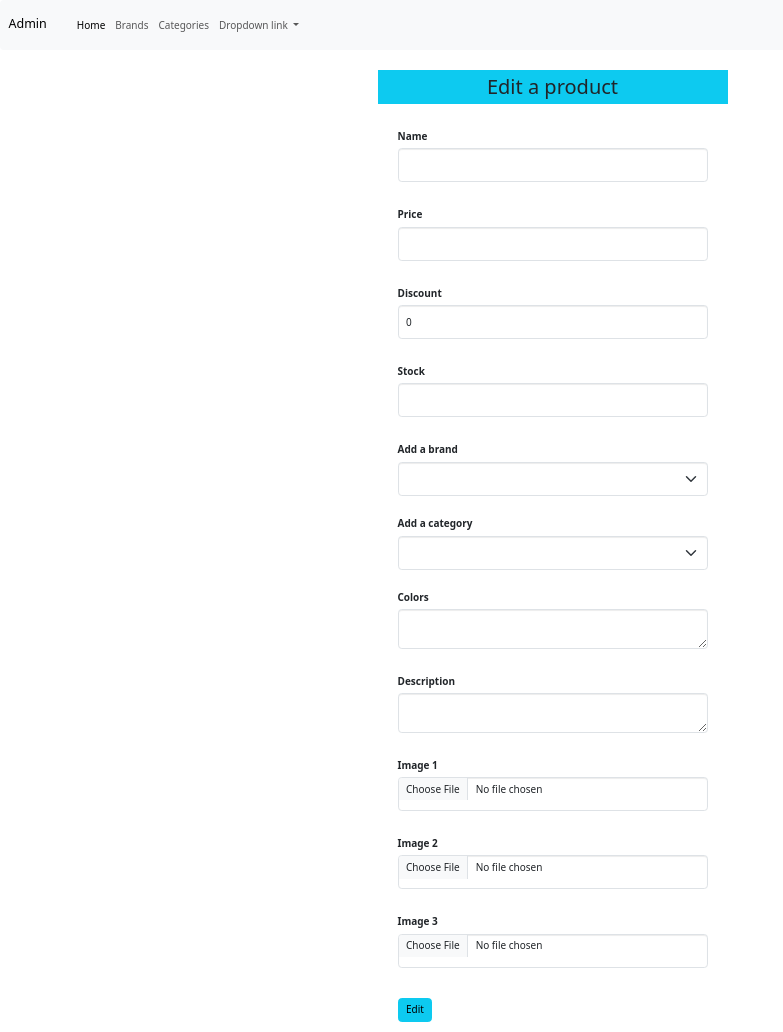
After one commit to VitaliiFedin/Flask_E-commerce, a Flask app: template app/templates/products/edit-product.html in a window 1280 px wide. The commit adds this page. Shown: the whole page, without its empty margins (0-783 px from the left). Run offline with Flask 3, Linux system fonts and the light colour scheme; the template is opened without the code that fills it: values that come from a table or form of the project are taken from there, others are empty; some libraries are stand-ins or nearby versions.

Commit message:
add edit product

```diff
--- a/app/admin/forms.py
+++ b/app/admin/forms.py
@@ -1,21 +1,21 @@
 from flask_wtf.file import FileAllowed, FileField, FileRequired
-from wtforms import Form, IntegerField, StringField, BooleanField, TextAreaField
+from wtforms import Form, IntegerField, StringField, BooleanField, TextAreaField, DecimalField
 from wtforms.validators import DataRequired, NumberRange
 from flask_wtf import FlaskForm
 
 
 class AddProductForm(FlaskForm):
     name = StringField('Name', validators=[DataRequired()])
-    price = IntegerField('Price', validators=[DataRequired(), NumberRange(min=1)])
+    price = DecimalField('Price', validators=[DataRequired(), NumberRange(min=1)])
     discount = IntegerField('Discount', default=0)
     stock = IntegerField('Stock', validators=[DataRequired()])
     description = TextAreaField('Description', validators=[DataRequired()])
     colors = TextAreaField('Colors', validators=[DataRequired()])
     image_1 = FileField('Image 1 ',
-                        validators=[FileRequired(), FileAllowed(['jpg', 'png', 'gif', 'jpeg'], message='images only')]
+                        validators=[FileAllowed(['jpg', 'png', 'gif', 'jpeg'], message='images only')]
                         )
     image_2 = FileField('Image 2 ',
-                        validators=[FileRequired(), FileAllowed(['jpg', 'png', 'gif', 'jpeg'], message='images only')]
+                        validators=[FileAllowed(['jpg', 'png', 'gif', 'jpeg'], message='images only')]
                         )
     image_3 = FileField('Image 3 ',
-                        validators=[FileRequired(), FileAllowed(['jpg', 'png', 'gif', 'jpeg'], message='images only')])
+                        validators=[FileAllowed(['jpg', 'png', 'gif', 'jpeg'], message='images only')])
--- /dev/null
+++ b/app/templates/products/edit-product.html
@@ -0,0 +1,50 @@
+{% extends 'base.html' %}
+{% from "_formhelpers.html" import render_field %}
+
+{% block content %}
+
+{% include '_messages.html' %}
+    <div class="container">
+        <div class="product-container">
+            <h2 class="text-center bg-info p-2">Edit a product</h2>
+            <form action="" method="post" enctype="multipart/form-data">
+                <div class="product-form">
+                {{ render_field(form.name, class='form-control') }}
+                {{render_field(form.price, class='form-control')}}
+                {{ render_field(form.discount, class='form-control') }}
+                {{ render_field(form.stock, class='form-control') }}
+
+                <label for="brand" class="label-for-form">Add a brand</label>
+                <select name="brand" id="brand" class="form-control form-select" required>
+
+                    <option value="{{ edit_product.brand_id }}">{{ edit_product.item.name}}</option>
+                        {% for brand in brands %}
+                            <option value="{{brand.id}}">{{brand.name}}</option>
+                        {% endfor %}
+
+                </select>
+
+                <label for="category" class="label-for-form">Add a category</label>
+                <select name="category" id="category" class="form-control form-select" required>
+
+                    <option value="{{ edit_product.category_id }}">{{ edit_product.items.name }}</option>
+                        {% for category in categories %}
+                            <option value="{{category.id}}">{{category.name}}</option>
+                        {% endfor %}
+
+                </select>
+
+                {{ render_field(form.colors, class='form-control') }}
+                {{ render_field(form.description, class='form-control') }}
+                    {{ render_field(form.image_1, class='form-control') }}
+                        {{ render_field(form.image_2, class='form-control') }}
+                       {{ render_field(form.image_3, class='form-control') }}
+
+
+                <button type="submit" class="btn btn-info mt-4">Edit</button>
+                </div>
+            </form>
+        </div>
+    </div>
+
+{% endblock %}
--- a/app/templates/products/show-all.html
+++ b/app/templates/products/show-all.html
@@ -22,7 +22,7 @@
                         <td>{{ product.discount }}%</td>
                         <td>{{ product.item.name }}</td>
                         <td> <img src="{{ url_for('static', filename='images/' +product.image_1)}}" width="30" height="40"> </td>
-                        <td>Edit</td>
+                        <td><a href="{{ url_for('.edit_product', id= product.id) }}" class="btn btn-info">Edit</a> </td>
                         <td>Delete</td>
                     </tr>
                 {% endfor %}
```
Also changed, not shown: app/admin/views.py (+59 -0 lines).
